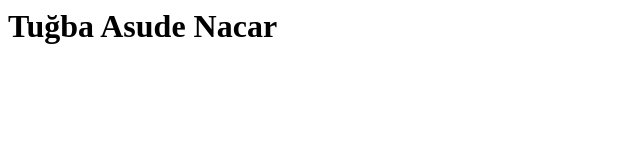
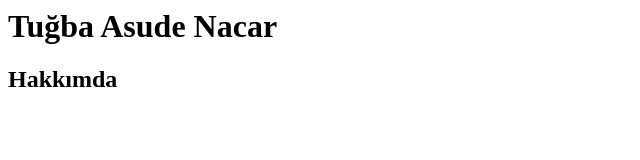
Before and after one commit to tugbaasudenacar/htmlodev1, a plain HTML site: page index.html in a window 1280 px wide. Shown: the whole page, without its empty margins (0-640 px from the left). Drawn offline with Linux system fonts and the light colour scheme.

Commit message:
alt baslik olusturuldu

```diff
--- a/index.html
+++ b/index.html
@@ -1,2 +1,4 @@
 <!-- Önce ana başlığım için h1 etiketini kullanmam gerekiyor -->
 <h1>Tuğba Asude Nacar</h1>
+<!-- Alt başlık oluşturmak için h2 etiketini kullanmam gerekiyor-->
+<h2>Hakkımda</h2>
```
